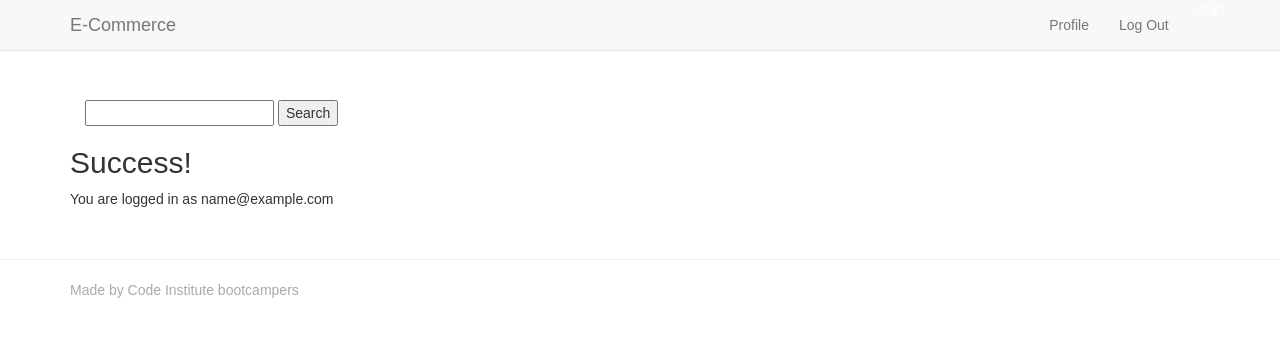
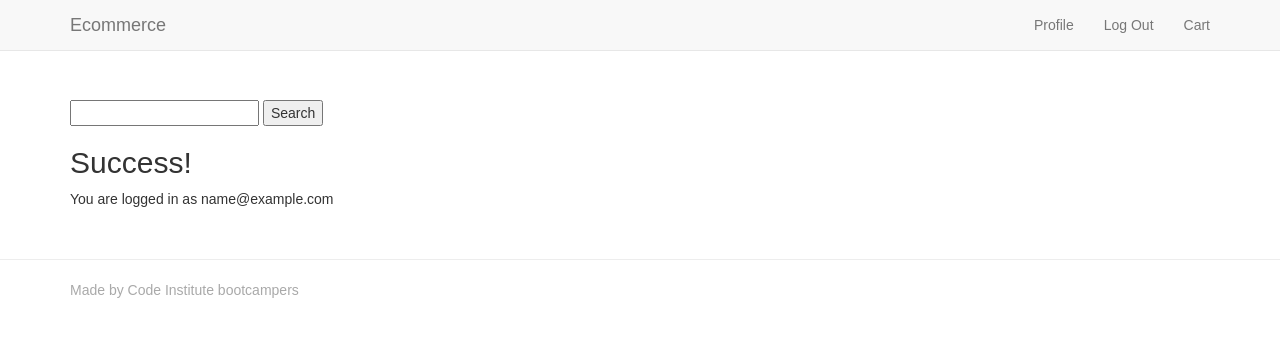
Before and after one commit to Chrisss09/ecommerce, a Django app: page /accounts/accounts/profile/ in a window 1280 px wide. Shown: the top 337 px of the page. Run offline with Django 3.2, Linux system fonts and the light colour scheme; the visitor is signed in with stand-in values (Sample User, id 1); data comes from the database, SQL or seed files in the repository; some libraries are stand-ins or nearby versions; some web fonts are replaced.

Commit message:
Fixed issues with base

```diff
--- a/templates/base.html
+++ b/templates/base.html
@@ -5,9 +5,9 @@
     <meta charset="UTF-8">
     <meta name="viewport" content="width=device-width, initial-scale=1.0">
     <meta http-equiv="X-UA-Compatible" content="ie=edge">
-    <title>E-Commerce</title>
+    <title>Ecommerce</title>
     <link rel="stylesheet" href="https://cdnjs.cloudflare.com/ajax/libs/bootswatch/3.3.7/cerulean/bootstrap.min.css">
-    <link rel="stylesheet" type="text/css" href="{% static 'fontawesome/css/all.min.css' %}" />
+    <link rel="stylesheet" href="{% static 'font-awesome/css/fontawesome.min.css' %}">
     <link rel="stylesheet" href="{% static 'css/custom.css' %}">
     <script src="https://cdnjs.cloudflare.com/ajax/libs/jquery/3.2.1/jquery.min.js"></script>
     <script src="https://cdnjs.cloudflare.com/ajax/libs/twitter-bootstrap/3.3.7/js/bootstrap.min.js"></script>
@@ -25,7 +25,7 @@
                     <span class="icon-bar"></span>
                     <span class="icon-bar"></span>
                 </button>
-                <a class="navbar-brand" href="/">E-Commerce</a>
+                <a class="navbar-brand" href="/">Ecommerce</a>
             </div>
             <div id="navbar" class="navbar-collapse collapse">
                 <ul class="nav navbar-nav navbar-right">
@@ -36,12 +36,14 @@
                         <li><a href="{% url 'register' %}">Register</a></li>
                         <li><a href="{% url 'login' %}">Log In</a></li>
                     {% endif %}
-                    <a class="heading-cart" href="{% url 'view_cart' %}">
-                        <i class="fas fa-shopping-cart"></i> Cart
+                    <li>
+                        <a href="{% url 'view_cart' %}">
+                            <i class="fa fa-shipping-cart"></i>Cart
                             {% if product_count > 0 %}
                             <label class="badge badge-warning">{{ product_count }}</label>
                             {% endif %}
                         </a>
+                    </li>
                 </ul>
             </div>
         </div>
@@ -56,13 +58,11 @@
         </div>
     {% endif %}
     <div class="container">
-        <div class="container">
         <div class="display">
             <form action="{% url 'do_search' %}" method="get">
                 <input type="text" name="q">
-                    <button type="submit">Search</button>
+                <button type="search">Search</button>
             </form>
-            </div>
         </div>
         {% block content %} {% endblock %}
     </div>
```
Lines whose indentation alone changed are shown as unchanged.
